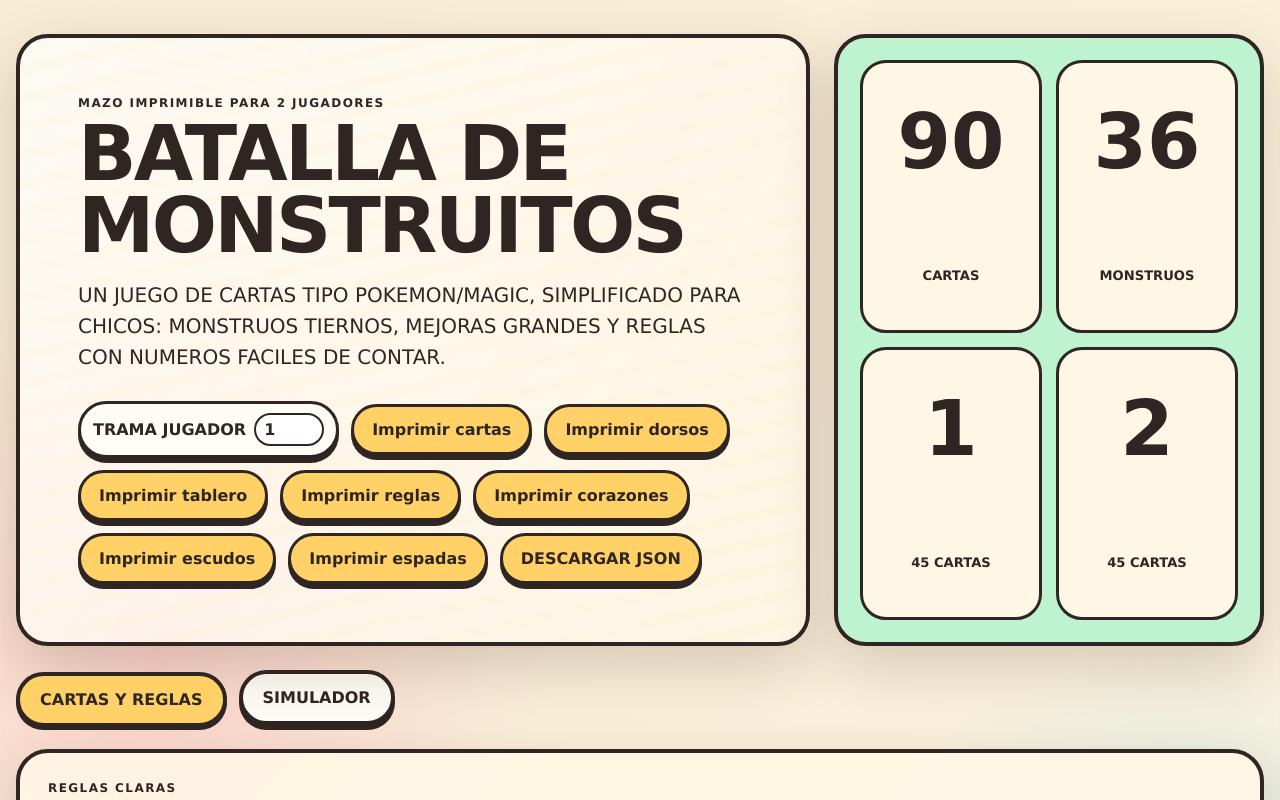
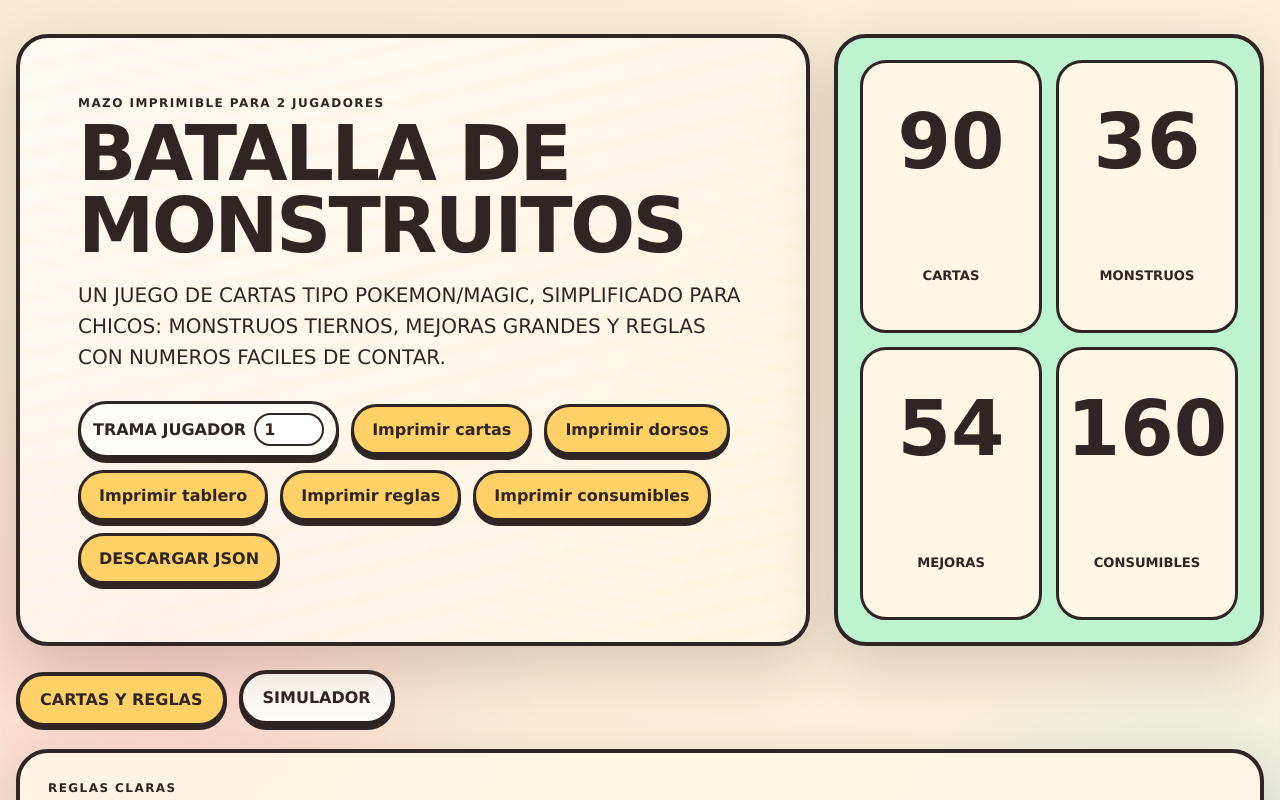
Before and after one commit to proyectorama/batalla-de-monstruitos, a React (Vite) app: page / in a window 1280 px wide. Shown: the top 800 px of the page. Built offline with nearby package versions, Linux system fonts and the light colour scheme.

Commit message:
Update consumables print sheet

```diff
--- a/src/App.tsx
+++ b/src/App.tsx
@@ -4,7 +4,7 @@ import { CardGallery, type Filter } from "./components/CardGallery";
 import { GameSimulator } from "./components/GameSimulator";
 import { PrintArea } from "./components/PrintArea";
 import { RulesPanel } from "./components/RulesPanel";
-import { cardCounts, cards, deckOne, deckTwo } from "./data/deck";
+import { cardCounts, cards } from "./data/deck";
 import type { Card } from "./types/cards";
 import type { PrintMode } from "./types/print";
 
@@ -58,17 +58,15 @@ export function App() {
               <button type="button" onClick={() => handlePrint("backs")}>Imprimir dorsos</button>
               <button type="button" onClick={() => handlePrint("boards")}>Imprimir tablero</button>
               <button type="button" onClick={() => handlePrint("rules")}>Imprimir reglas</button>
-              <button type="button" onClick={() => handlePrint("tokens")}>Imprimir corazones</button>
-              <button type="button" onClick={() => handlePrint("shields")}>Imprimir escudos</button>
-              <button type="button" onClick={() => handlePrint("swords")}>Imprimir espadas</button>
+              <button type="button" onClick={() => handlePrint("consumables")}>Imprimir consumibles</button>
               <a href={cardsDownloadHref} download="batalla-de-monstruitos-cards.json">Descargar JSON</a>
             </div>
           </div>
           <div className="deck-summary" aria-label="Resumen del mazo">
             <div><strong>{cardCounts.total}</strong><span>cartas</span></div>
             <div><strong>{cardCounts.monsters}</strong><span>monstruos</span></div>
-            <div><strong>1</strong><span>{deckOne.length} cartas</span></div>
-            <div><strong>2</strong><span>{deckTwo.length} cartas</span></div>
+            <div><strong>{cardCounts.boosts}</strong><span>mejoras</span></div>
+            <div><strong>160</strong><span>Consumibles</span></div>
           </div>
         </section>
 
--- a/src/components/PrintArea.tsx
+++ b/src/components/PrintArea.tsx
@@ -47,16 +47,20 @@ function MonsterBoardStation({ slot }: { slot: number }) {
   );
 }
 
-function TokenPage({ stat, title, copy }: { stat: "life" | "attack" | "defense"; title: string; copy: string }) {
-  const tokens = Array.from({ length: 160 }, (_, index) => index + 1);
+const consumables = [
+  ...Array.from({ length: 80 }, (_, index) => ({ stat: "life" as const, id: `life-${index + 1}` })),
+  ...Array.from({ length: 40 }, (_, index) => ({ stat: "attack" as const, id: `attack-${index + 1}` })),
+  ...Array.from({ length: 40 }, (_, index) => ({ stat: "defense" as const, id: `defense-${index + 1}` })),
+];
 
+function ConsumablesPage() {
   return (
-    <div className={`tokens-page ${stat}-tokens-page`}>
-      <h1>{title}</h1>
-      <p>{copy}</p>
+    <div className="tokens-page consumables-page">
+      <h1>Consumibles</h1>
+      <p>80 corazones de vida, 40 espadas de ataque y 40 escudos de defensa.</p>
       <div className="tokens-grid">
-        {tokens.map((token) => (
-          <div className={`life-token stat-token stat-token-${stat}`} key={token}><StatIcon stat={stat} /></div>
+        {consumables.map((token) => (
+          <div className={`life-token stat-token stat-token-${token.stat}`} key={token.id}><StatIcon stat={token.stat} /></div>
         ))}
       </div>
     </div>
@@ -147,16 +151,8 @@ export function PrintArea({ cards, player }: PrintAreaProps) {
         </div>
       </div>
 
-      <div className="print-tokens">
-        <TokenPage stat="life" title="Fichas de vida" copy="Recorta los cuadrados. Cada corazon vale 1 vida." />
-      </div>
-
-      <div className="print-shields">
-        <TokenPage stat="defense" title="Fichas de escudo" copy="Recorta los cuadrados. Usalos para marcar la defensa total del monstruo." />
-      </div>
-
-      <div className="print-swords">
-        <TokenPage stat="attack" title="Fichas de espada" copy="Recorta los cuadrados. Usalos para marcar el ataque total del monstruo." />
+      <div className="print-consumables">
+        <ConsumablesPage />
       </div>
     </section>
   );
--- a/src/data/deck.ts
+++ b/src/data/deck.ts
@@ -9,6 +9,7 @@ export const deckTwo = cards.filter((card) => card.deck === 2);
 export const cardCounts = {
   total: cards.length,
   monsters: cards.filter((card) => card.kind === "monster").length,
+  boosts: cards.filter((card) => card.kind !== "monster").length,
   attackBoosts: cards.filter((card) => card.kind === "boost_attack").length,
   defenseBoosts: cards.filter((card) => card.kind === "boost_defense").length,
   lifeBoosts: cards.filter((card) => card.kind === "boost_life").length,
--- a/src/styles.css
+++ b/src/styles.css
@@ -847,15 +847,13 @@ h3 { margin-bottom: 6px; font-size: 1rem; }
 
   .app-shell { display: none; }
   .print-area { display: block; }
-  .print-cards, .print-backs, .print-boards, .print-rules, .print-tokens, .print-shields, .print-swords { display: none; }
+  .print-cards, .print-backs, .print-boards, .print-rules, .print-consumables { display: none; }
 
   body[data-print-mode="cards"] .print-cards,
   body[data-print-mode="backs"] .print-backs,
   body[data-print-mode="boards"] .print-boards,
   body[data-print-mode="rules"] .print-rules,
-  body[data-print-mode="tokens"] .print-tokens,
-  body[data-print-mode="shields"] .print-shields,
-  body[data-print-mode="swords"] .print-swords { display: block; }
+  body[data-print-mode="consumables"] .print-consumables { display: block; }
 
   .card-print-page {
     display: grid;
--- a/src/types/print.ts
+++ b/src/types/print.ts
@@ -1 +1 @@
-export type PrintMode = "cards" | "backs" | "boards" | "rules" | "tokens" | "shields" | "swords";
+export type PrintMode = "cards" | "backs" | "boards" | "rules" | "consumables";
```
Also changed, not shown: 5 other files (tests, documents, lock files or other folders).
